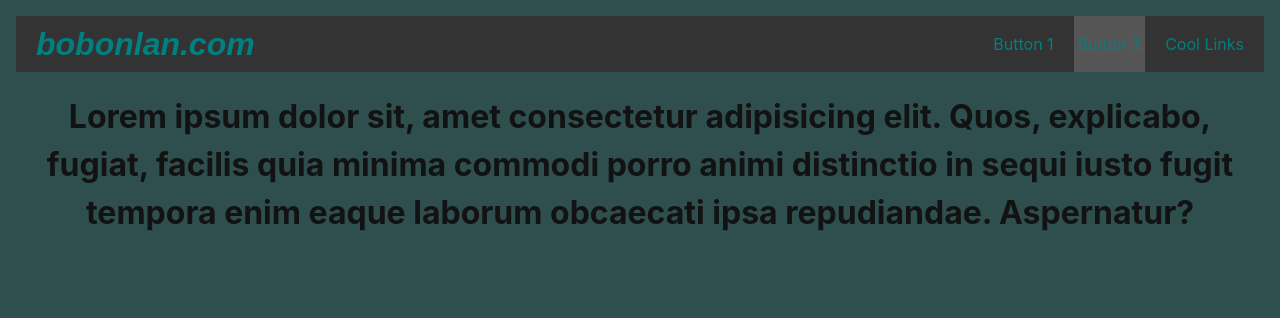
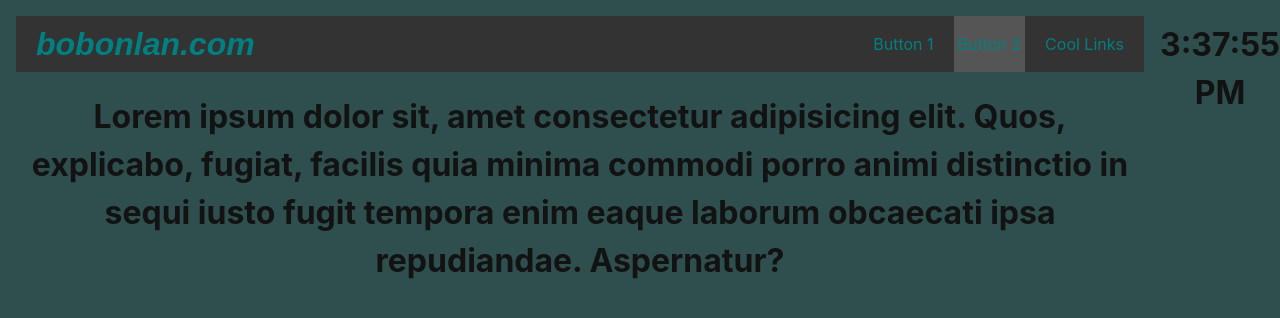
Before and after one commit to bobonlan/bobonlan.github.io, a React (Vite) app: page /button2 in a window 1280 px wide. Shown: the top 318 px of the page. Built offline with nearby package versions, Linux system fonts and the light colour scheme.

Commit message:
Clockin Around

```diff
--- a/src/App.jsx
+++ b/src/App.jsx
@@ -1,4 +1,4 @@
-import { useState } from "react";
+import { useState, useEffect } from "react";
 import reactLogo from "./assets/react.svg";
 import viteLogo from "/vite.svg";
 import "./App.css";
@@ -47,3 +47,21 @@ export function BasicButton({ buttonName, linkTo }) {
   );
 }
 export default App;
+
+export const Clock = () => {
+  let time = new Date().toLocaleTimeString();
+  const [currentTime, setCurrentTime] = useState(time);
+
+  const updateTime = () => {
+    let time = new Date().toLocaleTimeString();
+    setCurrentTime(time);
+  };
+
+  setInterval(updateTime, 1000);
+
+  return (
+    <div>
+      <h1>{currentTime}</h1>
+    </div>
+  );
+};
--- a/src/index.css
+++ b/src/index.css
@@ -385,3 +385,7 @@ i {
   height: 750px;
   border: 2px solid black;
 }
+
+#welcome h2 {
+  background-color: white;
+}
--- a/src/main.jsx
+++ b/src/main.jsx
@@ -5,7 +5,7 @@ import {
   RouterProvider,
   BrowserRouter,
 } from "react-router-dom";
-import App from "./App.jsx";
+import App, { Clock } from "./App.jsx";
 import { Welcome } from "./App.jsx";
 import { BasicButton } from "./App.jsx";
 import "./index.css";
@@ -81,6 +81,7 @@ root.render(
   <React.StrictMode>
     <BrowserRouter>
       <App />
+      <Clock />
     </BrowserRouter>
   </React.StrictMode>
 );
```
